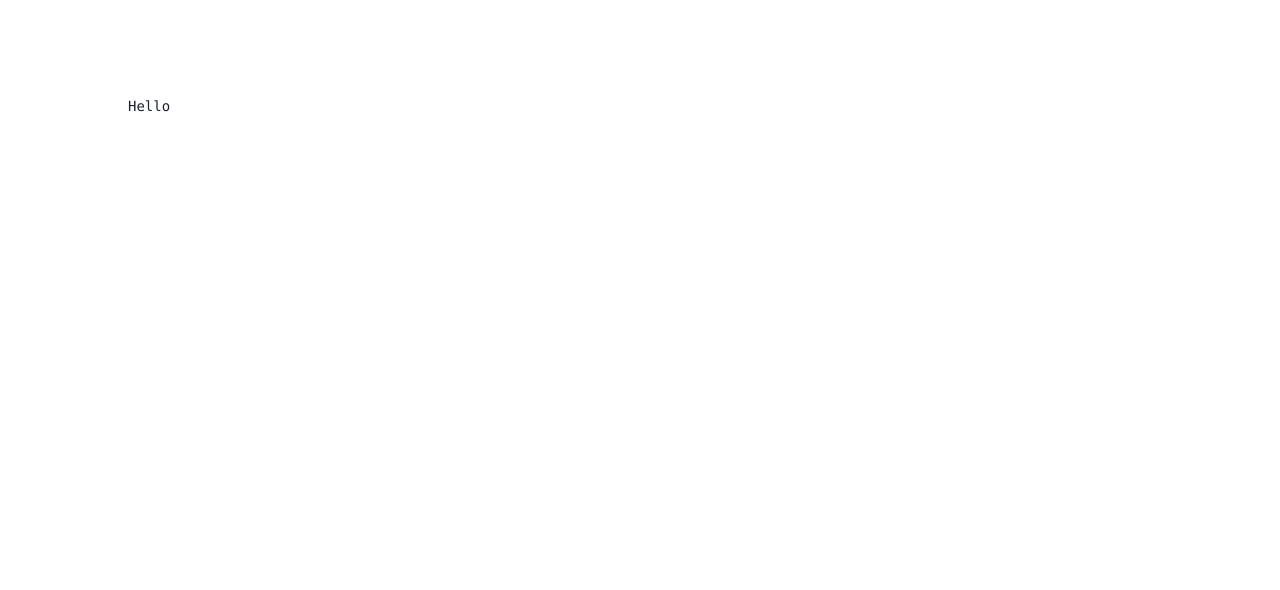
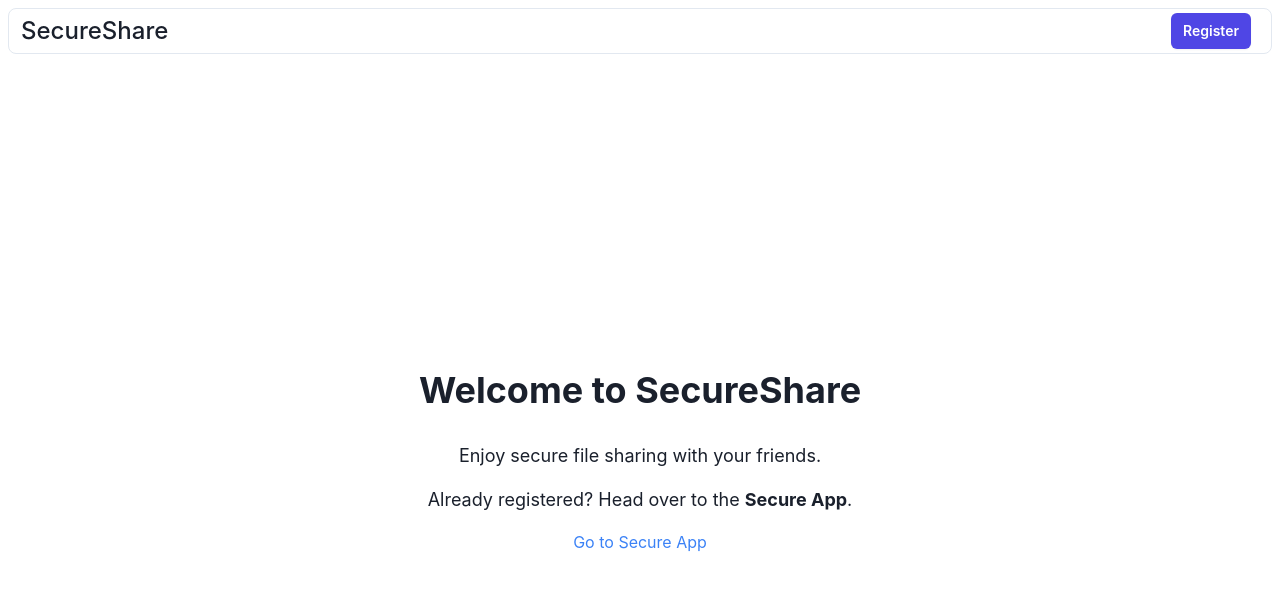
Before and after one commit to Vinit1014/secureShare, a Next.js app: page / in a window 1280 px wide. Shown: the top 590 px of the page. Built offline with nearby package versions, Linux system fonts and the light colour scheme.

Commit message:
Done with majority of work

```diff
--- a/app/page.tsx
+++ b/app/page.tsx
@@ -1,13 +1,47 @@
+'use client'; // Ensure the component is treated as a client component
+
+import Navbar from '@/components/Navbar';
+import Link from 'next/link';
+import { useState } from 'react';
 
 export default function Home() {
+  const [isLoading, setIsLoading] = useState(false);
+
+  const handleNavigation = (e) => {
+    e.preventDefault();
+    setIsLoading(true);
+
+    // Simulating a delay for demonstration purposes
+    setTimeout(() => {
+      // After some delay, navigate to the secure app
+      window.location.href = '/app.secure';
+    }, 1000); // Adjust the delay time as needed
+  };
+
   return (
     <>
-      {/* <Navbar/> */}
-    <main className="flex min-h-screen flex-col items-center justify-between p-24">
-      <div className="z-10 max-w-5xl w-full items-center justify-between font-mono text-sm lg:flex">
-        <h2>Hello</h2>
-      </div>
-    </main>
+      <Navbar />
+      <main className="flex min-h-screen flex-col items-center justify-center p-24">
+        <div className="max-w-xl text-center">
+          <h2 className="text-4xl font-bold mb-8">Welcome to SecureShare</h2>
+          <p className="text-lg mb-4">Enjoy secure file sharing with your friends.</p>
+          <p className="text-lg mb-4">Already registered? Head over to the <strong>Secure App</strong>.</p>
+          <Link href="/app.secure">
+            <div onClick={handleNavigation} className="text-blue-500 hover:underline cursor-pointer">
+              Go to Secure App
+            </div>
+          </Link>
+        </div>
+        {isLoading && (
+          <div className="fixed top-0 left-0 w-full h-full flex items-center justify-center bg-white bg-opacity-75">
+            {/* Replace with your own loading spinner */}
+            <svg className="animate-spin h-10 w-10 text-blue-500" xmlns="http://www.w3.org/2000/svg" fill="none" viewBox="0 0 24 24">
+              <circle className="opacity-25" cx="12" cy="12" r="10" stroke="currentColor" strokeWidth="4"></circle>
+              <path className="opacity-75" fill="currentColor" d="M4 12a8 8 0 018-8v8H4z"></path>
+            </svg>
+          </div>
+        )}
+      </main>
     </>
   );
 }
--- a/components/Navbar.tsx
+++ b/components/Navbar.tsx
@@ -1,29 +1,73 @@
-'use-client'
-import React from 'react'
+import React, { useState } from 'react';
+import Link from 'next/link';
 
-const Navbar = (props: { email: string | number | boolean | React.ReactElement<any, string | React.JSXElementConstructor<any>> | Iterable<React.ReactNode> | React.ReactPortal | Promise<React.AwaitedReactNode> | null | undefined, handleFun:any }) => {
+const Navbar = (props: { email: string | null | undefined; handleFun: any }) => {
+  const [isRegistering, setIsRegistering] = useState(false);
+
+  const handleRegister = async () => {
+    setIsRegistering(true);
+
+    // Simulate registration process
+    try {
+      // Perform registration process here
+
+      // After successful registration, reset loading state
+      setIsRegistering(false);
+    } catch (error) {
+      // Handle error, if any
+      setIsRegistering(false);
+    }
+  };
 
   return (
     <div className="flex justify-center">
       <div className="flex border font-medium text-[24px] px-3 py-1 m-2 rounded-lg w-full items-center justify-between">
-            <div className="flex">
-              SecureShare
+        <Link href="/">
+          <div className="flex cursor-pointer">SecureShare</div>
+        </Link>
+        <div className="flex gap-x-2">
+          {props.email ? (
+            <div>Logged in as {props.email}</div>
+          ) : (
+            <>
+              <Link href={'/app.secure/register'}>
+                <button
+                  type="button"
+                  className="flex w-30 justify-center mx-2 rounded-md bg-indigo-600 px-3 py-1.5 text-sm font-semibold leading-6 text-white shadow-sm hover:bg-indigo-500 focus-visible:outline focus-visible:outline-2 focus-visible:outline-offset-2  focus-visible:outline-indigo-600 relative"
+                  onClick={handleRegister}
+                  disabled={isRegistering}
+                >
+                  {isRegistering && (
+                    <div className="absolute inset-0 flex items-center justify-center">
+                      <svg
+                        className="animate-spin h-5 w-5 text-white"
+                        xmlns="http://www.w3.org/2000/svg"
+                        fill="none"
+                        viewBox="0 0 24 24"
+                      >
+                        <circle className="opacity-25" cx="12" cy="12" r="10" stroke="currentColor" strokeWidth="4"></circle>
+                        <path className="opacity-75" fill="currentColor" d="M4 12a8 8 0 018-8v8H4z"></path>
+                      </svg>
                     </div>
-            <div className="flex gap-x-2">
-              <div>
-                  Logged in as {props.email}
-              </div>
+                  )}
+                  Register
+                </button>
+              </Link>
+            </>
+          )}
+          {props.email && (
             <button
-                type="submit"
+              type="button"
               className="flex w-30 justify-center mx-2 rounded-md bg-indigo-600 px-3 py-1.5 text-sm font-semibold leading-6 text-white shadow-sm hover:bg-indigo-500 focus-visible:outline focus-visible:outline-2 focus-visible:outline-offset-2  focus-visible:outline-indigo-600"
               onClick={props.handleFun}
             >
               Logout
             </button>
+          )}
         </div>
       </div>
     </div>
-  )
-}
+  );
+};
 
-export default Navbar
+export default Navbar;
```
Lines whose indentation alone changed are shown as unchanged.
